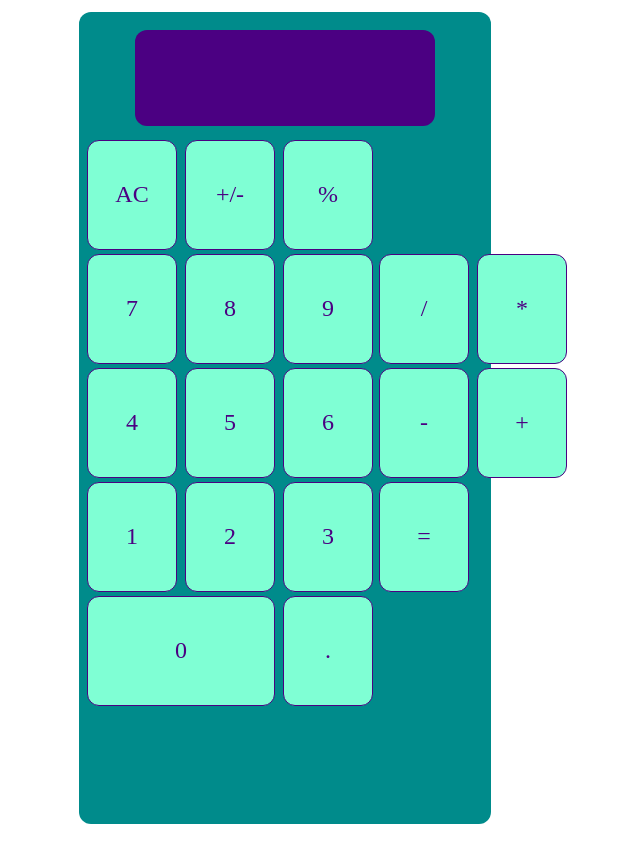
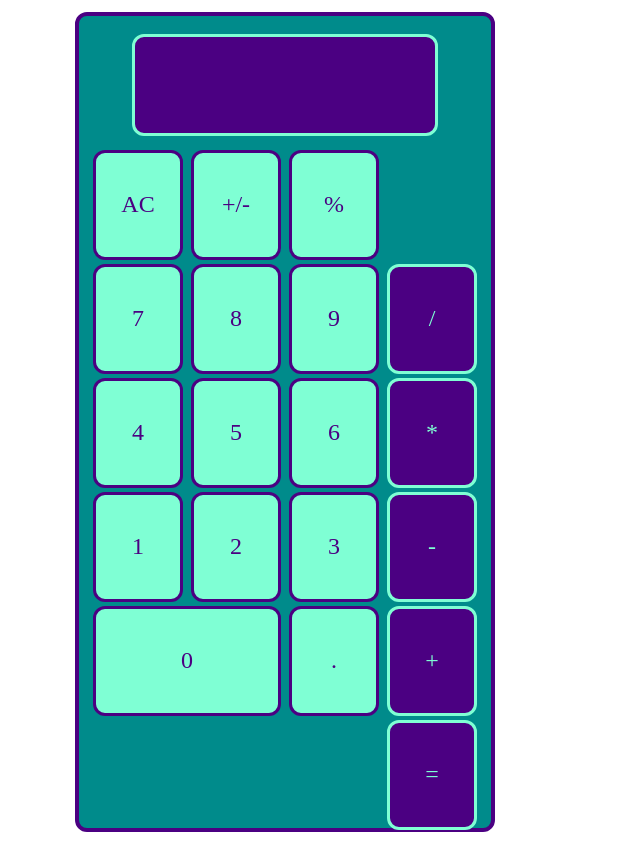
Before and after one commit to devonmoubry/complicatedCalculator, a plain HTML site: page index.html in a window 1280 px wide. Shown: the whole page, without its empty margins (355-995 px from the left). Drawn offline with nearby package versions, Linux system fonts and the light colour scheme.

Commit message:
still trying to fix button position

```diff
--- a/scss/main.scss
+++ b/scss/main.scss
@@ -8,6 +8,7 @@
   padding: 6px;
   margin: 12px auto;
   border-radius: 12px;
+  border: 4px solid #4b0082;
 }
 
 output {
@@ -18,6 +19,7 @@ output {
   color: #008b8b;
   border-radius: 12px;
   margin: 12px auto;
+  border: 3px solid #7fffd4;
 }
 
 button {
@@ -25,7 +27,7 @@ button {
   vertical-align: top;
   text-decoration: none;
   background-color: #7fffd4;
-  border: 1px solid #4b0082;
+  border: 3px solid #4b0082;
   color: #4b0082;
   border-radius: 12px;
   width: 90px;
@@ -38,8 +40,7 @@ button {
   max-width: 73%;
   padding-right: 0;
   display: inline-block;
-  vertical-align: top;
-  position: relative;
+  margin-left: 6px;
 }
 
 .numbers {
@@ -48,12 +49,18 @@ button {
   display: inline-block;
   vertical-align: top;
   position: relative;
+  margin-left: 6px;
 }
 
 .operators {
-  max-width: 20%;
+  max-width: 25%;
   display: inline-block;
-  position: absolute;
+  float: right;
+}
+.operators button {
+  background-color: #4b0082;
+  color: #7fffd4;
+  border-color: #7fffd4;
 }
 
 #zero {
```
Also changed, not shown: main.css, 2 other files.
